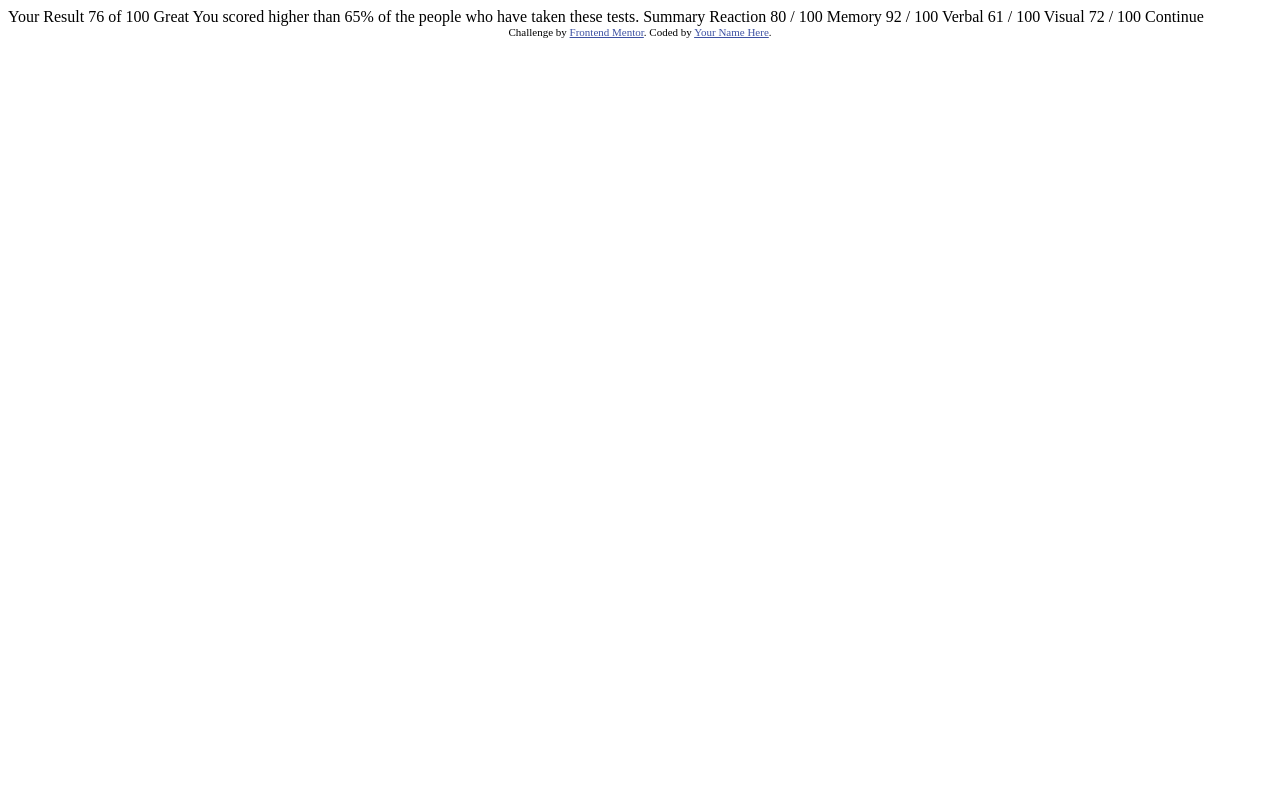
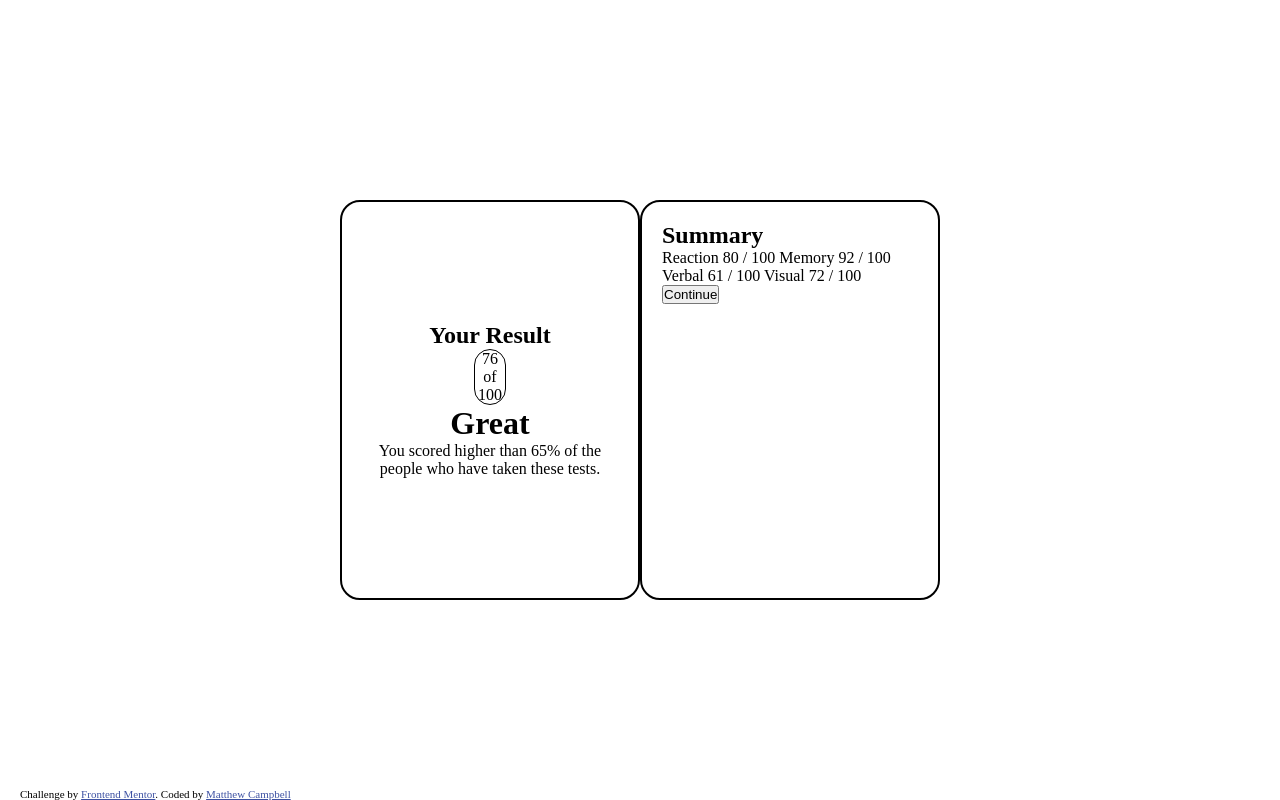
Before and after one commit to campbellm92/fm-results-summary, a plain HTML site: page results-summary-component-main/index.html in a window 1280 px wide. Drawn offline with Linux system fonts and the light colour scheme.

Commit message:
start project

```diff
--- a/results-summary-component-main/index.html
+++ b/results-summary-component-main/index.html
@@ -1,47 +1,56 @@
 <!DOCTYPE html>
 <html lang="en">
   <head>
-  <meta charset="UTF-8">
-  <meta name="viewport" content="width=device-width, initial-scale=1.0"> <!-- displays site properly based on user's device -->
+    <meta charset="UTF-8" />
+    <meta name="viewport" content="width=device-width, initial-scale=1.0" />
+    <!-- displays site properly based on user's device -->
 
-  <link rel="icon" type="image/png" sizes="32x32" href="./assets/images/favicon-32x32.png">
+    <link
+      rel="icon"
+      type="image/png"
+      sizes="32x32"
+      href="./assets/images/favicon-32x32.png"
+    />
+
+    <link rel="stylesheet" href="styles.css" />
 
     <title>Frontend Mentor | Results summary component</title>
 
     <!-- Feel free to remove these styles or customise in your own stylesheet 👍 -->
     <style>
-    .attribution { font-size: 11px; text-align: center; }
-    .attribution a { color: hsl(228, 45%, 44%); }
+      .attribution {
+        font-size: 11px;
+        text-align: center;
+      }
+      .attribution a {
+        color: hsl(228, 45%, 44%);
+      }
     </style>
   </head>
   <body>
+    <div class="container1">
+      <div class="title"><h2>Your Result</h2></div>
+      <div class="score"><span class="number">76 of 100</span></div>
+      <div class="credit"><h1>Great</h1></div>
+      <div class="small-para"><p>You scored higher than 65% of the people who
+        have taken these tests.</p></div>
+    </div>
 
-  Your Result
-  76
-  of 100
-
-  Great
-  You scored higher than 65% of the people who have taken these tests.
-
-  Summary
-
-  Reaction
-  80 / 100
-
-  Memory
-  92 / 100
-
-  Verbal
-  61 / 100
-
-  Visual
-  72 / 100
-
-  Continue
+    <div class="container2">
+      <div class="title2"><h2>Summary</h2></div>
+      <div class="items">Reaction 80 / 100 Memory 92 / 100 Verbal 61 / 100 Visual 72 / 100</div>
+      <div class="button"><button type="button">Continue</button></div>
+    </div>
 
     <div class="attribution">
-    Challenge by <a href="https://www.frontendmentor.io?ref=challenge" target="_blank">Frontend Mentor</a>.
-    Coded by <a href="#">Your Name Here</a>.
+      <footer>
+        <p>
+          Challenge by
+          <a href="https://www.frontendmentor.io?ref=challenge" target="_blank"
+            >Frontend Mentor</a
+          >. Coded by <a href="#"> Matthew Campbell</a>
+        </p>
+      </footer>
     </div>
   </body>
 </html>
--- /dev/null
+++ b/results-summary-component-main/styles.css
@@ -0,0 +1,44 @@
+* {
+  box-sizing: border-box;
+  margin: 0;
+  padding: 0;
+}
+
+body {
+display: flex;
+justify-content: center;
+align-items: center;
+height: 100vh;
+}
+
+.container1,
+.container2 {
+  border: 2px solid black;
+  border-radius: 20px;
+  width: 300px;
+  height: 400px;
+  padding: 20px;
+}
+
+.container1 {
+  display: flex;
+  justify-content: center;
+  align-items: center;
+  flex-direction: column;
+  text-align: center;
+}
+
+.container1 .number {
+  border: 1px solid black;
+  width: 50%;
+  margin: auto;
+  border-radius: 200px;
+  display: inline-block;
+}
+
+
+.attribution {
+  position: fixed;
+  left: 20px;
+  bottom: 0;
+}
```
Lines whose indentation alone changed are shown as unchanged.
